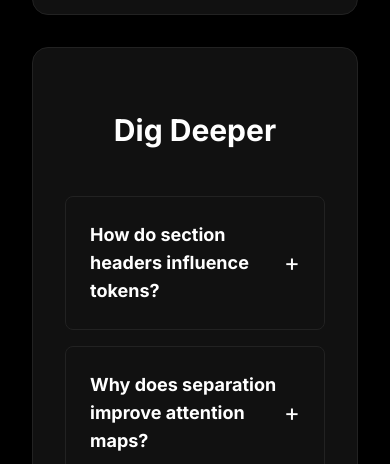
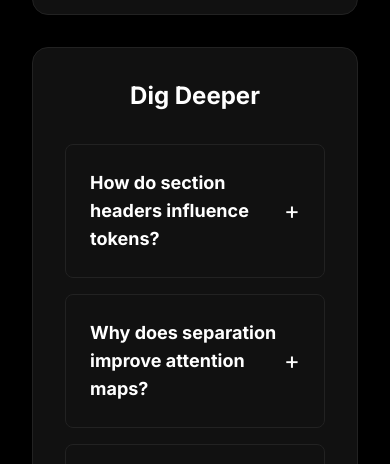
Before and after one commit to derpblerf02/WEB110, a website: page Final/whyitworks.html in a window 390 px wide. Shown: the part 3120-3584 px from the top of the page. Drawn offline with nearby package versions, Linux system fonts and the light colour scheme.

Commit message:
Update whyitworks.html

```diff
--- a/Final/whyitworks.html
+++ b/Final/whyitworks.html
@@ -169,9 +169,9 @@
     </section>
 
     <!-- Deep‑dive accordion -->
-    <section class="py-16">
+    <section class="py-8 sm:py-16">
       <div class="w-full max-w-6xl mx-auto">
-        <h2 class="text-3xl md:text-4xl font-bold text-center mb-12">Dig Deeper</h2>
+        <h2 class="text-2xl sm:text-3xl md:text-4xl font-bold text-center mb-8 sm:mb-12">Dig Deeper</h2>
 
         <div id="accordion-container" class="max-w-3xl mx-auto">
 
```
